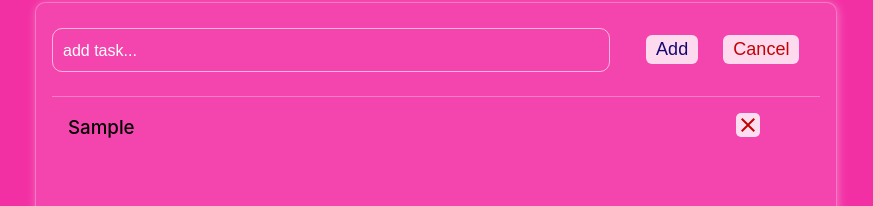
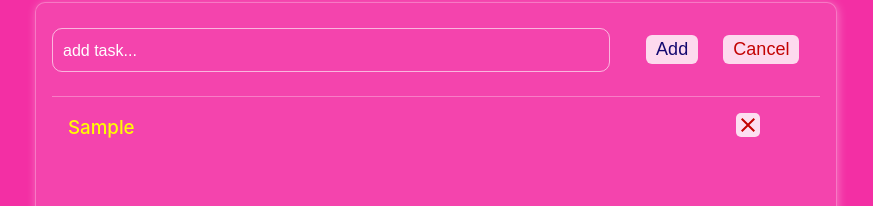
Before and after one commit to shivanshious/todoList_hestabit, a React (Create React App) app: page / in a window 1280 px wide. Both pictures are taken after typing "Sample" into the empty fields and a click on the button "Add". Shown: the part 309-515 px from the top of the page, without its empty margins (204-1077 px from the left). Built offline with nearby package versions, Linux system fonts and the light colour scheme.

Commit message:
commit on 13 oct

```diff
--- a/src/Styles/task.module.css
+++ b/src/Styles/task.module.css
@@ -13,6 +13,7 @@
 .main_task{
     font-weight: 500;
     margin-left: 1rem;
+    color: #fffe00;
 }
 .task_actions{
     width: 20%;
```
